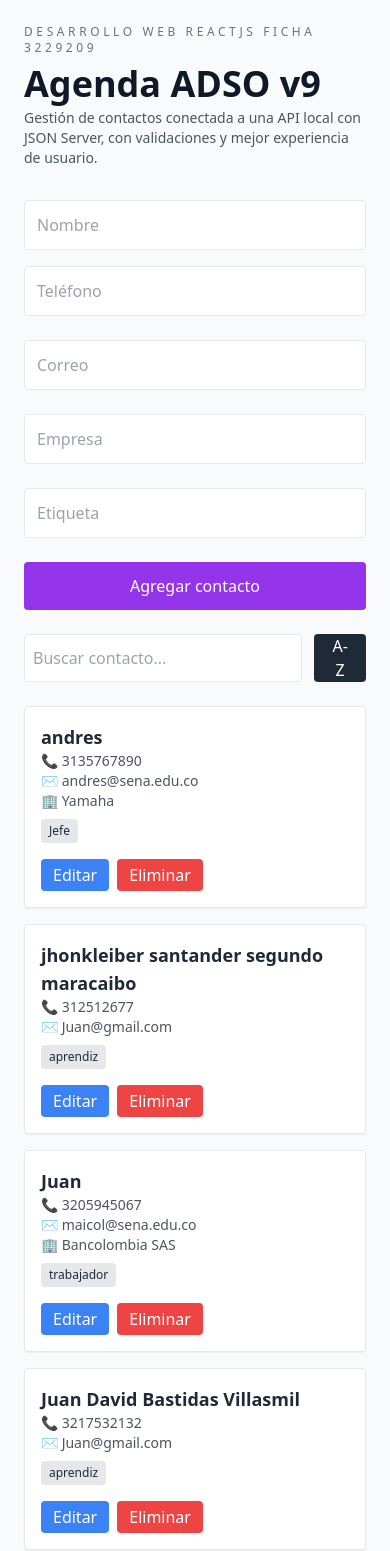
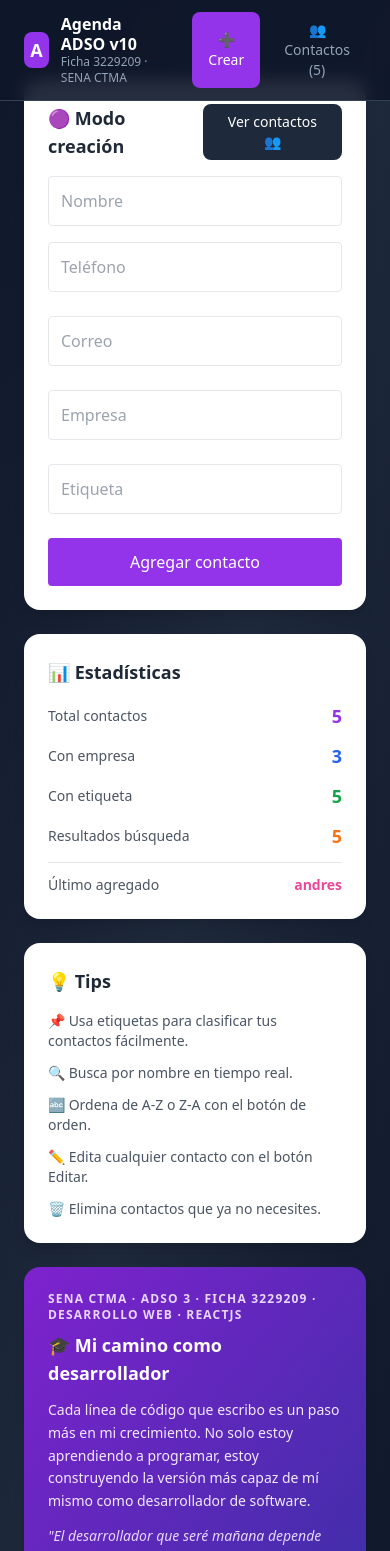
Before and after one commit to MaicolIR33/Agenda-ADSO-3229209, a React (Vite) app: page / in a window 390 px wide. Shown: the top 1551 px of the page. Built offline with nearby package versions, Linux system fonts and the light colour scheme; data requests are answered from the project's data file.

Commit message:
Clase_11B_Agenda_ADSO_v10_Version_PRO_UI

```diff
--- a/src/App.jsx
+++ b/src/App.jsx
@@ -22,6 +22,24 @@ export default function App() {
   const [ordenAsc, setOrdenAsc] = useState(true);
 
   const [contactoEnEdicion, setContactoEnEdicion] = useState(null);
+
+  const [vista, setVista] = useState("crear");
+
+  // NAVEGACIÓN ENTRE VISTAS
+  const irAVerContactos = () => {
+    setVista("contactos");
+    setContactoEnEdicion(null);
+  };
+
+  const irACrearContacto = () => {
+    setVista("crear");
+    setContactoEnEdicion(null);
+    setBusqueda("");
+  };
+
+  // VARIABLES BOOLEANAS DE VISTA
+  const estaEnVistaCrear = vista === "crear";
+  const estaEnVistaContactos = vista === "contactos";
 
   useEffect(() => {
     cargarContactos();
@@ -59,15 +77,16 @@ export default function App() {
     }
   };
 
-  const editarContacto = (contacto) => {
+  const onEditarClick = (contacto) => {
     setContactoEnEdicion(contacto);
+    setVista("contactos");
   };
 
-  const cancelarEdicion = () => {
+  const onCancelarEdicion = () => {
     setContactoEnEdicion(null);
   };
 
-  const guardarEdicion = async (datosActualizados) => {
+  const onActualizarContacto = async (datosActualizados) => {
     try {
       const actualizado = await actualizarContacto(
         contactoEnEdicion.id,
@@ -99,75 +118,251 @@ export default function App() {
     }
   });
 
+  // NUEVO INDICADOR — último contacto agregado
+  const ultimoContacto = contactos.length > 0
+    ? contactos[contactos.length - 1].nombre
+    : "—";
+
   return (
-    <div className="max-w-3xl mx-auto p-6">
+    <div className="min-h-screen bg-gradient-to-br from-slate-900 via-slate-800 to-slate-900">
 
-      <header className="mb-8">
+      {/* BARRA SUPERIOR FIJA */}
+      <header className="fixed top-0 left-0 right-0 z-50 bg-slate-900/90 backdrop-blur border-b border-slate-700 px-6 py-3 flex items-center gap-6">
 
-        <p className="text-xs tracking-[0.3em] text-gray-500 uppercase">
-          Desarrollo Web ReactJS Ficha {APP_INFO.ficha}
-        </p>
-
-        <h1 className="text-4xl font-extrabold text-gray-900 mt-2">
+        <div className="flex items-center gap-3">
+          <div className="w-9 h-9 rounded-lg bg-purple-600 flex items-center justify-center text-white font-extrabold text-lg">
+            A
+          </div>
+          <div>
+            <h1 className="text-white font-bold text-base leading-tight">
               {APP_INFO.titulo}
             </h1>
+            <p className="text-slate-400 text-xs">
+              Ficha {APP_INFO.ficha} · SENA CTMA
+            </p>
+          </div>
+        </div>
 
-        <p className="text-sm text-gray-600 mt-1">
-          {APP_INFO.subtitulo}
-        </p>
+        <nav className="flex gap-2 ml-auto">
+          <button
+            onClick={irACrearContacto}
+            className={`px-4 py-2 rounded-lg text-sm font-medium transition-colors ${
+              estaEnVistaCrear
+                ? "bg-purple-600 text-white"
+                : "text-slate-400 hover:text-white hover:bg-slate-700"
+            }`}
+          >
+            ➕ Crear
+          </button>
+          <button
+            onClick={irAVerContactos}
+            className={`px-4 py-2 rounded-lg text-sm font-medium transition-colors ${
+              estaEnVistaContactos
+                ? "bg-purple-600 text-white"
+                : "text-slate-400 hover:text-white hover:bg-slate-700"
+            }`}
+          >
+            👥 Contactos ({contactos.length})
+          </button>
+        </nav>
 
       </header>
 
+      <main className="pt-20 px-6 pb-10 max-w-6xl mx-auto">
+
+        <div className="grid grid-cols-1 lg:grid-cols-3 gap-6">
+
+          {/* COLUMNA IZQUIERDA */}
+          <div className="lg:col-span-2 space-y-6">
+
+            {/* VISTA CREAR */}
+            {estaEnVistaCrear && (
+              <div className="bg-white rounded-2xl shadow-lg p-6">
+                <div className="flex items-center justify-between mb-4">
+                  <h2 className="text-lg font-bold text-gray-800">
+                    🟣 Modo creación
+                  </h2>
+                  <button
+                    onClick={irAVerContactos}
+                    className="text-sm bg-slate-800 text-white px-4 py-2 rounded-lg hover:bg-slate-700 transition-colors"
+                  >
+                    Ver contactos 👥
+                  </button>
+                </div>
                 <FormularioContacto
-        key={contactoEnEdicion?.id ?? "nuevo"}
+                  key="nuevo"
+                  onAgregar={(nuevo) => {
+                    agregarContacto(nuevo);
+                    irAVerContactos();
+                  }}
+                  onGuardar={onActualizarContacto}
+                  onCancelar={onCancelarEdicion}
+                  contactoEnEdicion={null}
+                />
+              </div>
+            )}
+
+            {/* VISTA CONTACTOS */}
+            {estaEnVistaContactos && (
+              <>
+
+                <div className="bg-white rounded-2xl shadow-lg p-4 flex items-center justify-between">
+                  <h2 className="text-lg font-bold text-gray-800">
+                    👥 Modo contactos
+                  </h2>
+                  <button
+                    onClick={irACrearContacto}
+                    className="text-sm bg-purple-600 text-white px-4 py-2 rounded-lg hover:bg-purple-700 transition-colors"
+                  >
+                    Volver a crear contacto ➕
+                  </button>
+                </div>
+
+                {estaEnVistaContactos && contactoEnEdicion && (
+                  <div className="bg-white rounded-2xl shadow-lg p-6">
+                    <h2 className="text-lg font-bold text-gray-800 mb-4">
+                      ✏️ Editando contacto
+                    </h2>
+                    <FormularioContacto
+                      key={contactoEnEdicion.id}
                       onAgregar={agregarContacto}
-        onGuardar={guardarEdicion}
-        onCancelar={cancelarEdicion}
+                      onGuardar={onActualizarContacto}
+                      onCancelar={onCancelarEdicion}
                       contactoEnEdicion={contactoEnEdicion}
                     />
+                  </div>
+                )}
 
-      <div className="mt-6 flex gap-3">
-
+                <div className="flex gap-3">
                   <input
                     type="text"
                     placeholder="Buscar contacto..."
                     value={busqueda}
                     onChange={(e) => setBusqueda(e.target.value)}
-          className="border p-2 rounded w-full"
+                    className="border border-slate-600 bg-slate-800 text-white placeholder-slate-400 p-2 rounded w-full"
                   />
-
                   <button
                     onClick={() => setOrdenAsc(!ordenAsc)}
-          className="bg-gray-800 text-white px-4 rounded"
+                    className="bg-slate-700 text-white px-4 rounded hover:bg-slate-600"
                   >
                     {ordenAsc ? "A-Z" : "Z-A"}
                   </button>
-
                 </div>
 
                 {error && (
-        <p className="text-red-500 mt-4">{error}</p>
+                  <p className="text-red-400">{error}</p>
                 )}
 
                 {cargando ? (
-        <p className="mt-4">Cargando contactos...</p>
+                  <p className="text-slate-400">Cargando contactos...</p>
                 ) : contactosOrdenados.length === 0 ? (
-        <p className="mt-4 text-gray-500">
-          No se encontraron contactos
-        </p>
+                  <p className="text-slate-400">No se encontraron contactos</p>
                 ) : (
-        <div className="grid gap-4 mt-6">
+                  <div className="grid gap-4">
                     {contactosOrdenados.map((contacto) => (
                       <ContactoCard
                         key={contacto.id}
                         contacto={contacto}
                         onEliminar={eliminarContacto}
-              onEditar={editarContacto}
+                        onEditarClick={onEditarClick}
                       />
                     ))}
                   </div>
                 )}
 
+              </>
+            )}
+
+          </div>
+
+          {/* COLUMNA DERECHA */}
+          <div className="space-y-6">
+
+            {/* ESTADÍSTICAS */}
+            <div className="bg-white rounded-2xl shadow-lg p-6">
+              <h2 className="text-lg font-bold text-gray-800 mb-4">📊 Estadísticas</h2>
+              <div className="space-y-3">
+
+                <div className="flex justify-between items-center">
+                  <span className="text-gray-600 text-sm">Total contactos</span>
+                  <span className="font-bold text-purple-600 text-lg">{contactos.length}</span>
+                </div>
+
+                <div className="flex justify-between items-center">
+                  <span className="text-gray-600 text-sm">Con empresa</span>
+                  <span className="font-bold text-blue-600 text-lg">
+                    {contactos.filter(c => c.empresa).length}
+                  </span>
+                </div>
+
+                <div className="flex justify-between items-center">
+                  <span className="text-gray-600 text-sm">Con etiqueta</span>
+                  <span className="font-bold text-green-600 text-lg">
+                    {contactos.filter(c => c.etiqueta).length}
+                  </span>
+                </div>
+
+                <div className="flex justify-between items-center">
+                  <span className="text-gray-600 text-sm">Resultados búsqueda</span>
+                  <span className="font-bold text-orange-500 text-lg">{contactosOrdenados.length}</span>
+                </div>
+
+                {/* NUEVO INDICADOR — último contacto agregado */}
+                <div className="border-t pt-3 flex justify-between items-center">
+                  <span className="text-gray-600 text-sm">Último agregado</span>
+                  <span className="font-bold text-pink-500 text-sm truncate max-w-[120px]">
+                    {ultimoContacto}
+                  </span>
+                </div>
+
+              </div>
+            </div>
+
+            {/* TIPS */}
+            <div className="bg-white rounded-2xl shadow-lg p-6">
+              <h2 className="text-lg font-bold text-gray-800 mb-4">💡 Tips</h2>
+              <ul className="space-y-3 text-sm text-gray-600">
+                <li>📌 Usa etiquetas para clasificar tus contactos fácilmente.</li>
+                <li>🔍 Busca por nombre en tiempo real.</li>
+                <li>🔤 Ordena de A-Z o Z-A con el botón de orden.</li>
+                <li>✏️ Edita cualquier contacto con el botón Editar.</li>
+                <li>🗑️ Elimina contactos que ya no necesites.</li>
+              </ul>
+            </div>
+
+            {/* TARJETA SENA CTMA */}
+            <div className="bg-gradient-to-br from-purple-700 to-indigo-800 rounded-2xl shadow-lg p-6 text-white">
+
+              <p className="text-xs font-semibold tracking-widest uppercase text-purple-200 mb-2">
+                SENA CTMA · ADSO 3 · Ficha 3229209 · Desarrollo Web · ReactJS
+              </p>
+
+              <h2 className="text-lg font-bold mb-3">
+                🎓 Mi camino como desarrollador
+              </h2>
+
+              <p className="text-sm text-purple-100 leading-relaxed mb-3">
+                Cada línea de código que escribo es un paso más en mi crecimiento. No solo estoy aprendiendo a programar, estoy construyendo la versión más capaz de mí mismo como desarrollador de software.
+              </p>
+
+              <p className="text-sm text-purple-200 italic leading-relaxed mb-4">
+                "El desarrollador que seré mañana depende del código que me atreva a escribir hoy."
+              </p>
+
+              <div className="border-t border-purple-500 pt-3">
+                <p className="text-xs text-purple-300 leading-relaxed">
+                  Este proyecto es parte de mi formación en el SENA CTMA — evidencia real de mis capacidades técnicas y de mi compromiso con crecer profesionalmente cada día.
+                </p>
+              </div>
+
+            </div>
+
+          </div>
+
+        </div>
+
+      </main>
+
     </div>
   );
 }
--- a/src/components/ContactoCard.jsx
+++ b/src/components/ContactoCard.jsx
@@ -1,4 +1,4 @@
-export default function ContactoCard({ contacto, onEliminar, onEditar }) {
+export default function ContactoCard({ contacto, onEliminar, onEditarClick }) {
 
   return (
     <div className="border p-4 rounded shadow-sm bg-white">
@@ -27,15 +27,13 @@ export default function ContactoCard({ contacto, onEliminar, onEditar }) {
 
       <div className="flex gap-2 mt-4">
 
-        {/* BOTÓN EDITAR */}
         <button
-          onClick={() => onEditar(contacto)}
+          onClick={() => onEditarClick(contacto)}
           className="bg-blue-500 text-white px-3 py-1 rounded"
         >
           Editar
         </button>
 
-        {/* BOTÓN ELIMINAR */}
         <button
           onClick={() => onEliminar(contacto.id)}
           className="bg-red-500 text-white px-3 py-1 rounded"
--- a/src/config.js
+++ b/src/config.js
@@ -4,7 +4,7 @@ export const API_BASE_URL = "http://localhost:3002/contactos";
 
 export const APP_INFO = {
   ficha: "3229209",
-  titulo: "Agenda ADSO v9",
+  titulo: "Agenda ADSO v10",
   subtitulo:
     "Gestión de contactos conectada a una API local con JSON Server, con validaciones y mejor experiencia de usuario.",
 };
```
Lines whose indentation alone changed are shown as unchanged.
